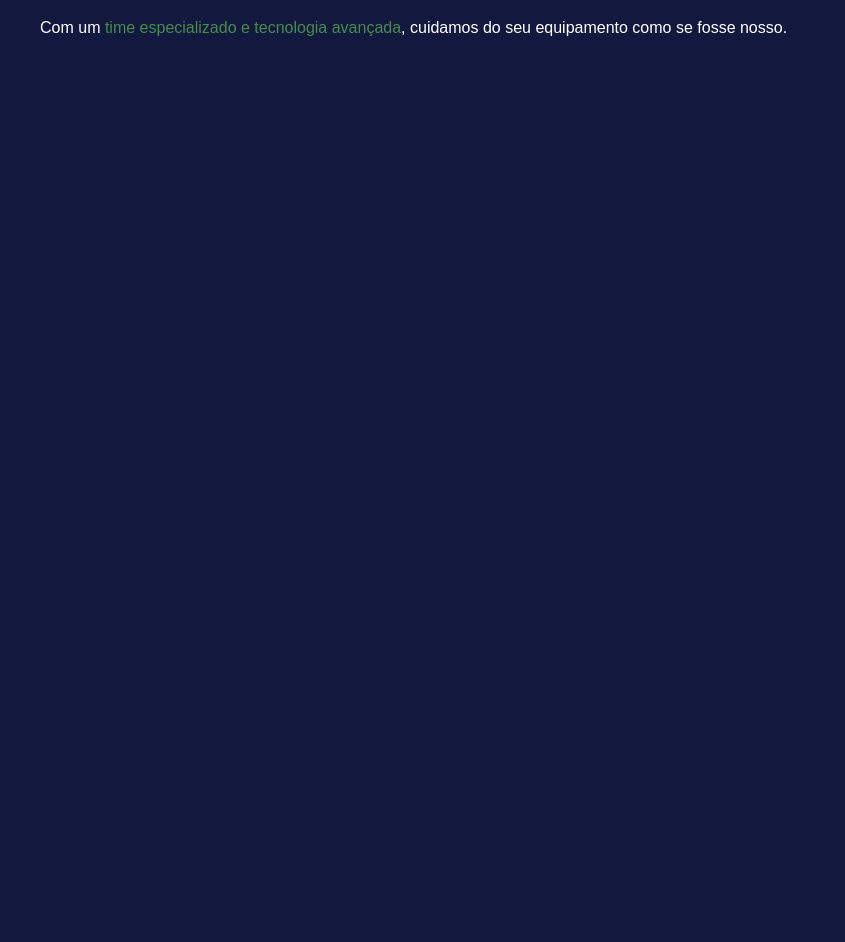
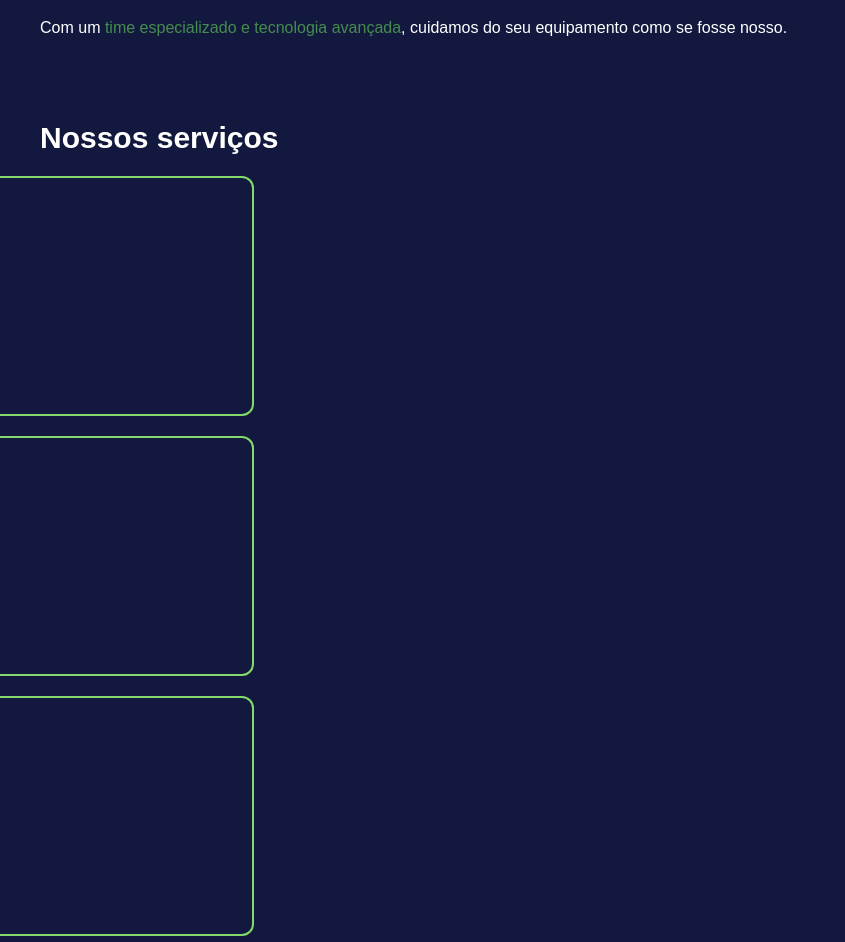
Before and after one commit to codingbyjess/minha-placa-minha-vida, a Next.js app: page / in a window 1280 px wide. Shown: the part 890-1832 px from the top of the page, without its empty margins (0-845 px from the left). Before the commit the page ends 970 px from the top, so only its background shows below. Built offline with nearby package versions, Linux system fonts and the light colour scheme.

Commit message:
feat(container): add component BoxService

```diff
--- /dev/null
+++ b/app/containers/box-service/BoxService.tsx
@@ -0,0 +1,13 @@
+type BoxServiceProps = {
+    icon: string;
+};
+
+const BoxService = () => {
+    return (
+        <div className="relative mt-5 w-70 h-60 border-2 border-(--second) rounded-xl flex items-center justify-center">
+
+        </div>
+    );
+};
+
+export default BoxService;
--- a/app/containers/hero/Hero.tsx
+++ b/app/containers/hero/Hero.tsx
@@ -29,7 +29,7 @@ const Hero = () => {
                     Micro-soldagem · Limpeza de Computadores · Recuperação de Placas de Eletrodomésticos
                 </strong>
 
-                <div className="whitespace-nowrap mt-20 space-x-4">
+                <div className="xl:whitespace-nowrap mt-20 space-x-4">
                     <button className="
                     mt-8
                     px-6
--- a/app/page.tsx
+++ b/app/page.tsx
@@ -1,12 +1,16 @@
+import { Grid } from "@mui/material";
+import BoxService from "./containers/box-service/BoxService";
 import Hero from "./containers/hero/Hero";
+import DeveloperBoardIcon from '@mui/icons-material/DeveloperBoard';
 
 export default function Home() {
   return (
     <main>
+
       <Hero />
 
       <section className="p-10">
-        <h1 className="text-3xl text-foreground font-bold ">
+        <h1 className="text-3xl text-foreground font-bold">
           Seu equipamento em boas mãos
         </h1>
         <div className="mt-4">
@@ -21,6 +25,18 @@ export default function Home() {
           </h3>
         </div>
       </section>
+
+      <section className="p-10">
+        <h1 className="text-3xl text-foreground font-bold">Nossos serviços</h1>
+        <div className="relative grid grid-cols-1 md:grid-cols-2 gap-6 justify-items-center">
+          <div className="w-180">
+            <BoxService />
+            <BoxService />
+            <BoxService />
+            <BoxService />
+          </div>
+        </div>
+      </section>
     </main>
   );
 }
```
